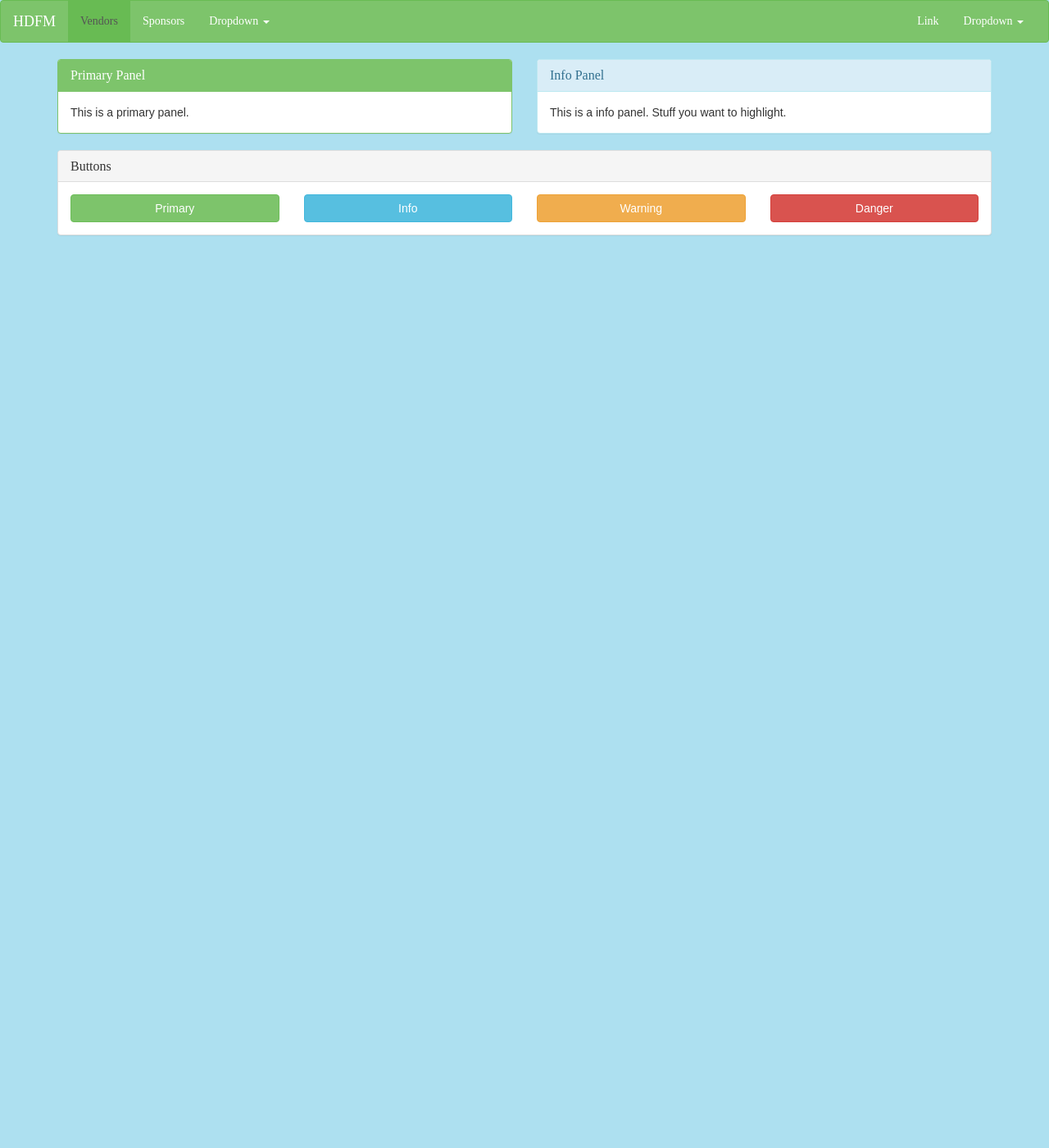
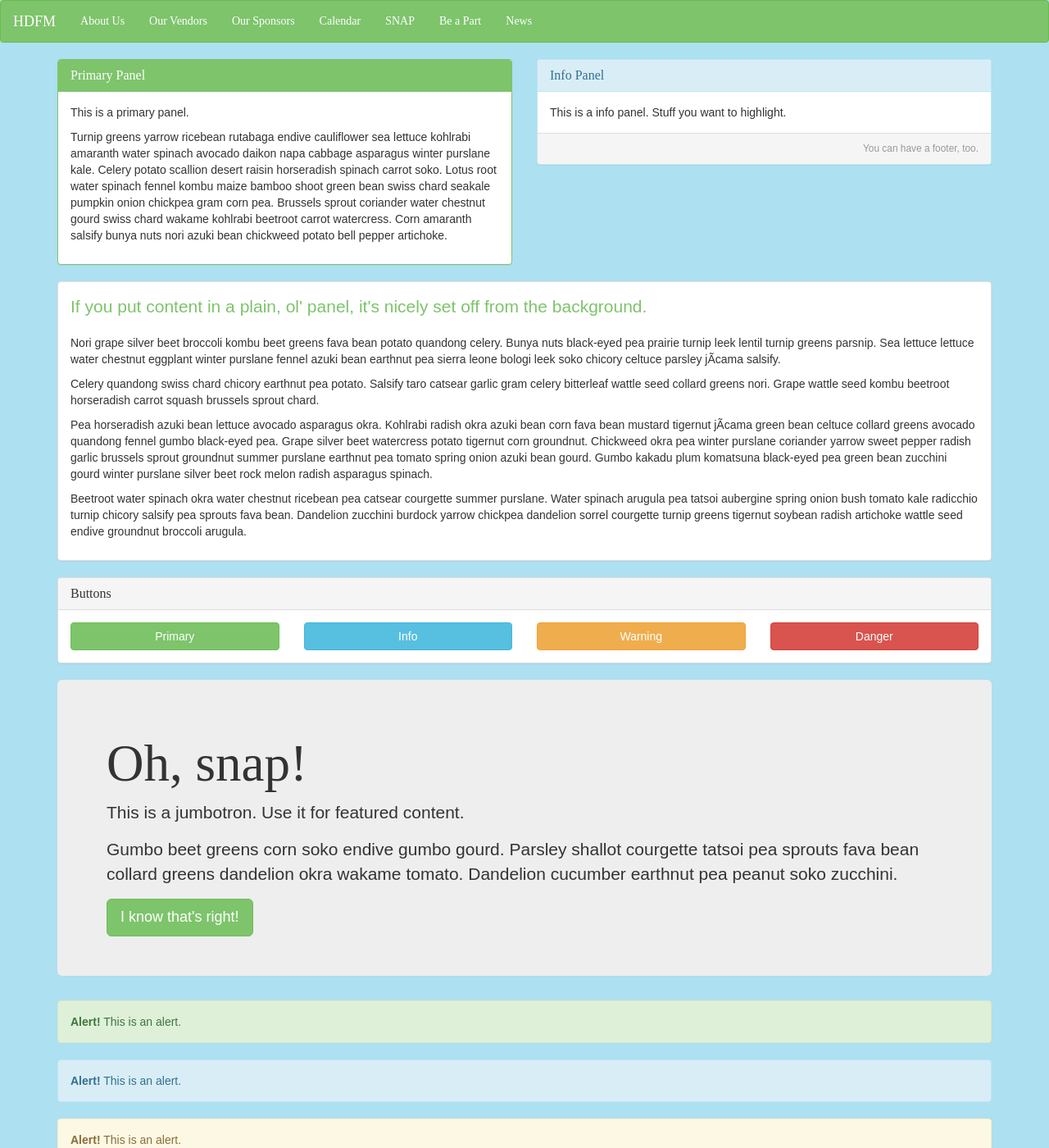
Before and after one commit to hdfm/hdfm.github.io, a Jekyll site: the page built from index.html, in a window 1280 px wide and 1400 px high. Shown: the whole window at 82% size. Built offline with Jekyll 4.4.1, drawn with Linux system fonts in a browser that asks for light colours; some web fonts are replaced; Markdown is read by kramdown in place of the engine named in the settings; some of the changed text lies outside the part shown.

Commit message:
More examples. Nav is like it will be.

```diff
--- a/_layouts/default.html
+++ b/_layouts/default.html
@@ -32,8 +32,14 @@
         <!-- Collect the nav links, forms, and other content for toggling -->
         <div class="collapse navbar-collapse" id="bs-example-navbar-collapse-1">
             <ul class="nav navbar-nav">
-                <li class="active"><a href="#">Vendors</a></li>
-                <li><a href="#">Sponsors</a></li>
+                <li><a href="#">About Us</a></li>
+                <li><a href="#">Our Vendors</a></li>
+                <li><a href="#">Our Sponsors</a></li>
+                <li><a href="#">Calendar</a></li>
+                <li><a href="#">SNAP</a></li>
+                <li><a href="#">Be a Part</a></li>
+                <li><a href="#">News</a></li>
+                <!--
                 <li class="dropdown">
                     <a href="#" class="dropdown-toggle" data-toggle="dropdown">Dropdown <b class="caret"></b></a>
                     <ul class="dropdown-menu">
@@ -46,8 +52,9 @@
                         <li><a href="#">One more separated link</a></li>
                     </ul>
                 </li>
+                -->
             </ul>
-
+            <!--
             <ul class="nav navbar-nav navbar-right">
                 <li><a href="#">Link</a></li>
                 <li class="dropdown">
@@ -61,6 +68,7 @@
                     </ul>
                 </li>
             </ul>
+            -->
         </div>
         <!-- /.navbar-collapse -->
     </div>
--- a/index.html
+++ b/index.html
@@ -9,7 +9,14 @@ title: Home
                 <h3 class="panel-title">Primary Panel</h3>
             </div>
             <div class="panel-body">
-                This is a primary panel.
+                <p>This is a primary panel.</p>
+
+                <p>Turnip greens yarrow ricebean rutabaga endive cauliflower sea lettuce kohlrabi amaranth water spinach
+                    avocado daikon napa cabbage asparagus winter purslane kale. Celery potato scallion desert raisin
+                    horseradish spinach carrot soko. Lotus root water spinach fennel kombu maize bamboo shoot green bean
+                    swiss chard seakale pumpkin onion chickpea gram corn pea. Brussels sprout coriander water chestnut
+                    gourd swiss chard wakame kohlrabi beetroot carrot watercress. Corn amaranth salsify bunya nuts nori
+                    azuki bean chickweed potato bell pepper artichoke.</p>
             </div>
         </div>
     </div>
@@ -21,8 +28,46 @@ title: Home
             <div class="panel-body">
                 This is a info panel. Stuff you want to highlight.
             </div>
+            <div class="panel-footer">
+                <small class="text-muted pull-right">You can have a footer, too.</small>
+                <div class="clearfix"></div>
             </div>
         </div>
+    </div>
+    <div class="clearfix"></div>
+    <div class="col-sm-12 visible-xs visible-sm">
+        <div class="panel panel-default">
+            <div class="panel-heading">
+                <h3 class="panel-title">Hey, there, bitty browser!</h3>
+            </div>
+            <div class="panel-body">
+                This panel is only visible in small windows, like on a phone.
+            </div>
+        </div>
+    </div>
+</div>
+<div class="panel panel-default">
+    <div class="panel-body">
+        <p class="lead text-primary">If you put content in a plain, ol' panel, it's nicely set off from the background.</p>
+        <p>Nori grape silver beet broccoli kombu beet greens fava bean potato quandong celery. Bunya nuts black-eyed pea
+        prairie turnip leek lentil turnip greens parsnip. Sea lettuce lettuce water chestnut eggplant winter purslane
+        fennel azuki bean earthnut pea sierra leone bologi leek soko chicory celtuce parsley jÃ­cama salsify.</p>
+        <p>Celery quandong swiss chard chicory earthnut pea potato. Salsify taro catsear garlic gram celery bitterleaf
+        wattle seed collard greens nori. Grape wattle seed kombu beetroot horseradish carrot squash brussels sprout
+        chard.</p>
+        <p>Pea horseradish azuki bean lettuce avocado asparagus okra. Kohlrabi radish okra azuki bean corn fava bean
+        mustard tigernut jÃ­cama green bean celtuce collard greens avocado quandong fennel gumbo black-eyed pea. Grape
+        silver beet watercress potato tigernut corn groundnut. Chickweed okra pea winter purslane coriander yarrow sweet
+        pepper radish garlic brussels sprout groundnut summer purslane earthnut pea tomato spring onion azuki bean
+        gourd. Gumbo kakadu plum komatsuna black-eyed pea green bean zucchini gourd winter purslane silver beet rock
+        melon radish asparagus spinach.</p>
+        <p>Beetroot water spinach okra water chestnut ricebean pea catsear courgette summer purslane. Water spinach arugula
+        pea tatsoi aubergine spring onion bush tomato kale radicchio turnip chicory salsify pea sprouts fava bean.
+        Dandelion zucchini burdock yarrow chickpea dandelion sorrel courgette turnip greens tigernut soybean radish
+        artichoke wattle seed endive groundnut broccoli arugula.</p>
+    </div>
+</div>
+<div class="row">
     <div class="col-xs-12">
         <div class="panel panel-default">
             <div class="panel-heading">
@@ -30,16 +75,16 @@ title: Home
             </div>
             <div class="panel-body">
                 <div class="row">
-                <div class="col-xs-6 col-md-3">
+                    <div class="col-sm-6 col-md-3">
                         <button class="btn btn-block btn-primary">Primary</button>
                     </div>
-                <div class="col-xs-6 col-md-3">
+                    <div class="col-sm-6 col-md-3">
                         <button class="btn btn-block btn-info">Info</button>
                     </div>
-                <div class="col-xs-6 col-md-3">
+                    <div class="col-sm-6 col-md-3">
                         <button class="btn btn-block btn-warning">Warning</button>
                     </div>
-                <div class="col-xs-6 col-md-3">
+                    <div class="col-sm-6 col-md-3">
                         <button class="btn btn-block btn-danger">Danger</button>
                     </div>
                 </div>
@@ -47,3 +92,16 @@ title: Home
         </div>
     </div>
 </div>
+<div class="jumbotron">
+    <h1>Oh, snap!</h1>
+
+    <p>This is a jumbotron. Use it for featured content.</p>
+
+    <p>Gumbo beet greens corn soko endive gumbo gourd. Parsley shallot courgette tatsoi pea sprouts fava bean collard
+        greens dandelion okra wakame tomato. Dandelion cucumber earthnut pea peanut soko zucchini.</p>
+    <button class="btn btn-primary btn-lg">I know that's right!</button>
+</div>
+<div class="alert alert-success"><strong>Alert!</strong> This is an alert.</div>
+<div class="alert alert-info"><strong>Alert!</strong> This is an alert.</div>
+<div class="alert alert-warning"><strong>Alert!</strong> This is an alert.</div>
+<div class="alert alert-danger"><strong>Alert!</strong> This is an alert.</div>
```
Lines whose indentation alone changed are shown as unchanged.
